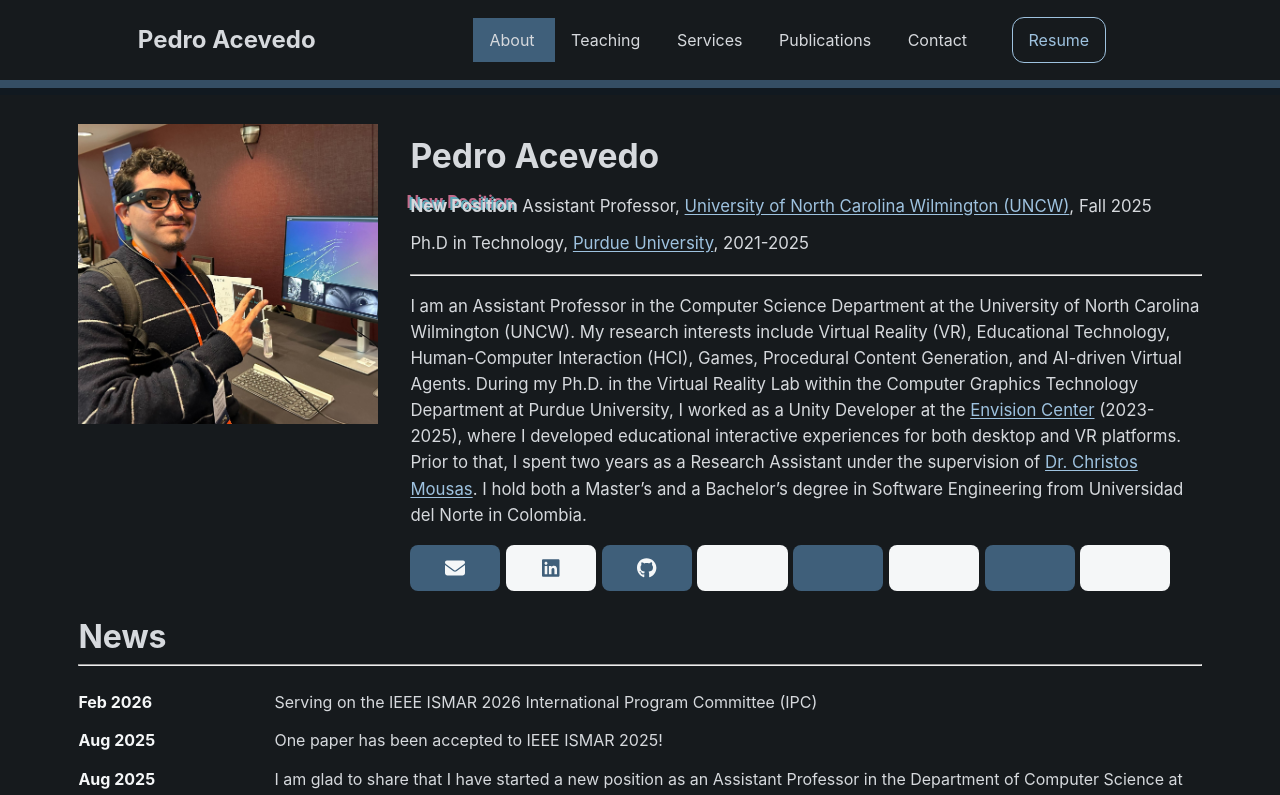
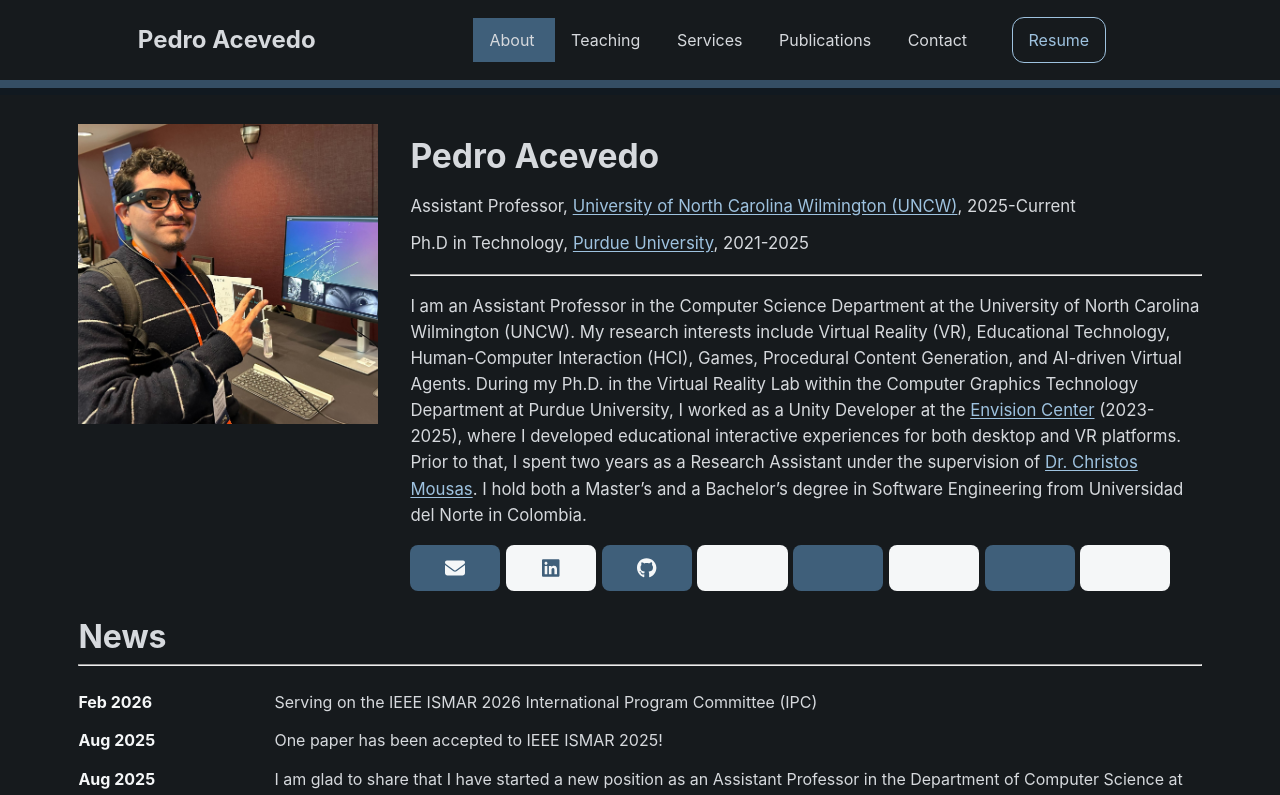
Before and after one commit to PedroAcevedo/my-portafolio, a Next.js app: page / in a window 1280 px wide. Shown: the top 795 px of the page. Built offline with nearby package versions, Linux system fonts and the light colour scheme.

Commit message:
Update About.js

```diff
--- a/components/About/About.js
+++ b/components/About/About.js
@@ -50,12 +50,11 @@
         </Column>
         <ColumnText>
           <H1Text>Pedro Acevedo</H1Text>
-          <PText>
-            <ShadowText>New Position</ShadowText> Assistant Professor,{" "}
+          <PText> Assistant Professor,{" "}
             <Link href="https://uncw.edu/" target="_blank" rel="noopener noreferrer">
               University of North Carolina Wilmington (UNCW)
             </Link>
-            , Fall 2025
+            , 2025-Current
           </PText>
           <PText>
             Ph.D in Technology,{" "}
```
